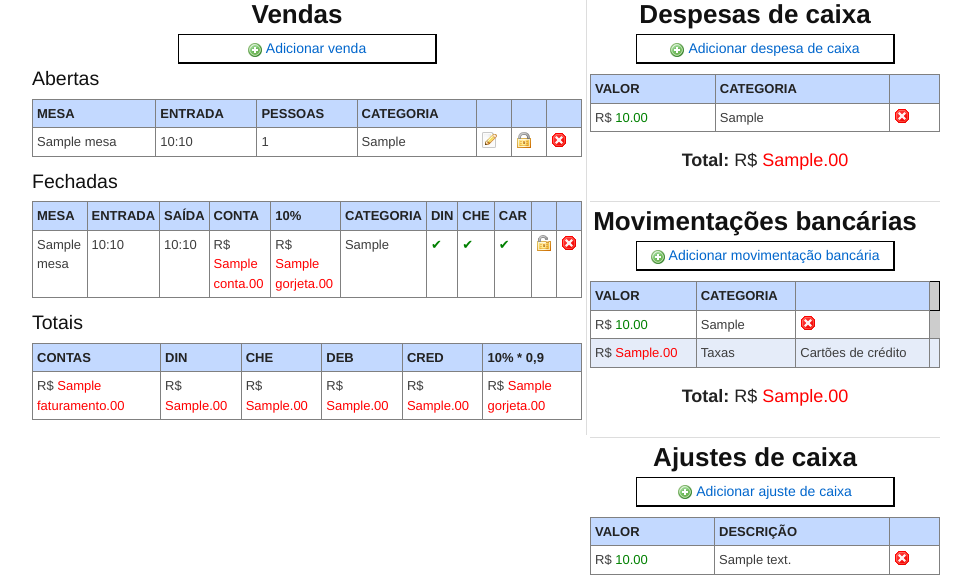
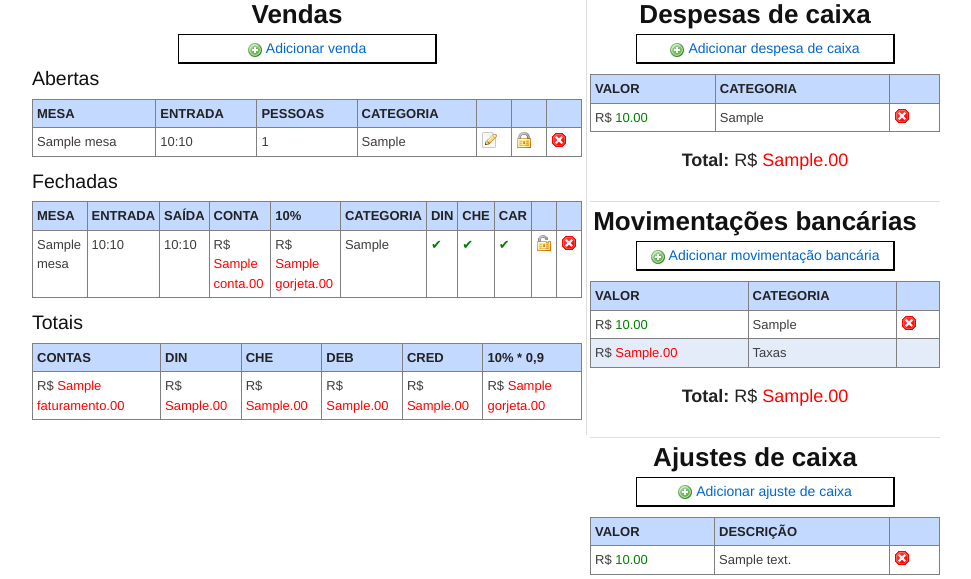
Before and after one commit to duasfl8r/vestat, a Django app: template templates/caixa/adicionar_despesa.html in a window 1280 px wide. Shown: the part 328-907 px from the top of the page, without its empty margins (173-1144 px from the left). Run offline with Django 3.2, Linux system fonts and the light colour scheme; the template is opened without the code that fills it: most values are stand-ins (such as "Sample title", 1, 10 or a date in 2020).

Commit message:
remove 'descrição' das movbancárias de taxa de cartão
não há mais descrição para as despesas.

```diff
--- a/templates/caixa/ver_dia.html
+++ b/templates/caixa/ver_dia.html
@@ -266,7 +266,6 @@
                         <tr>
                             <td id="valor" class="num">{{ taxas_cartao|colorir_num }}</td>
                             <td id="categoria">Taxas</td>
-                            <td id="desc">Cartões de crédito</td>
                             <td class="icone"></td>
                         </tr>
                     {% endif %}
```
